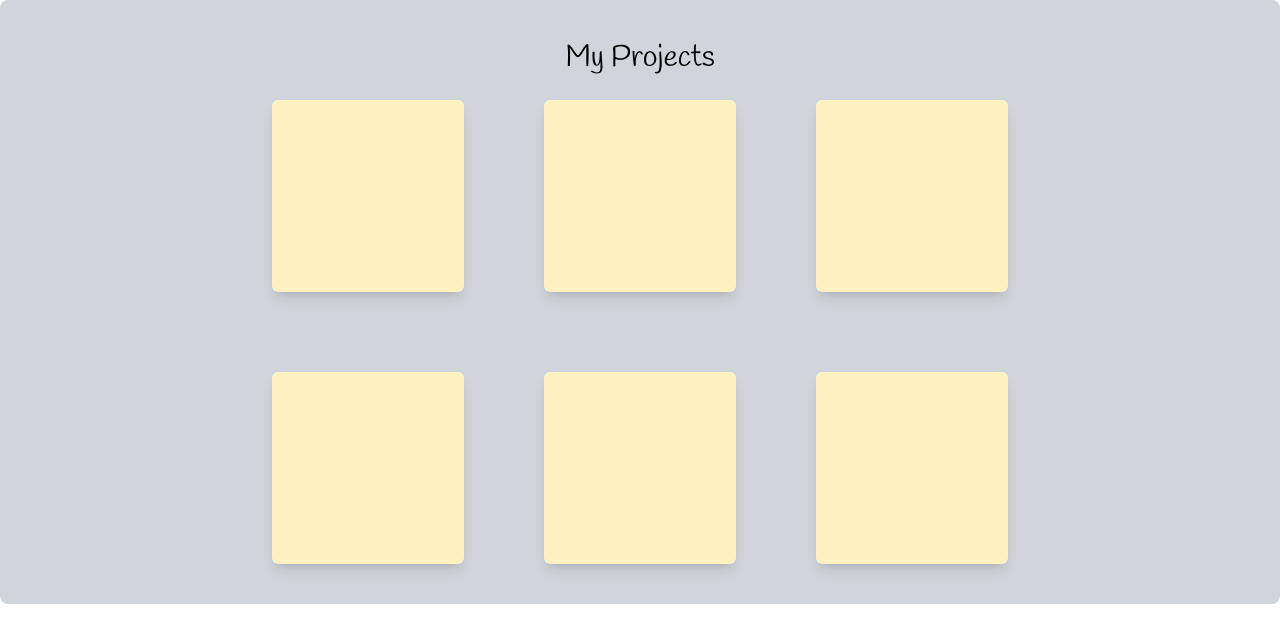
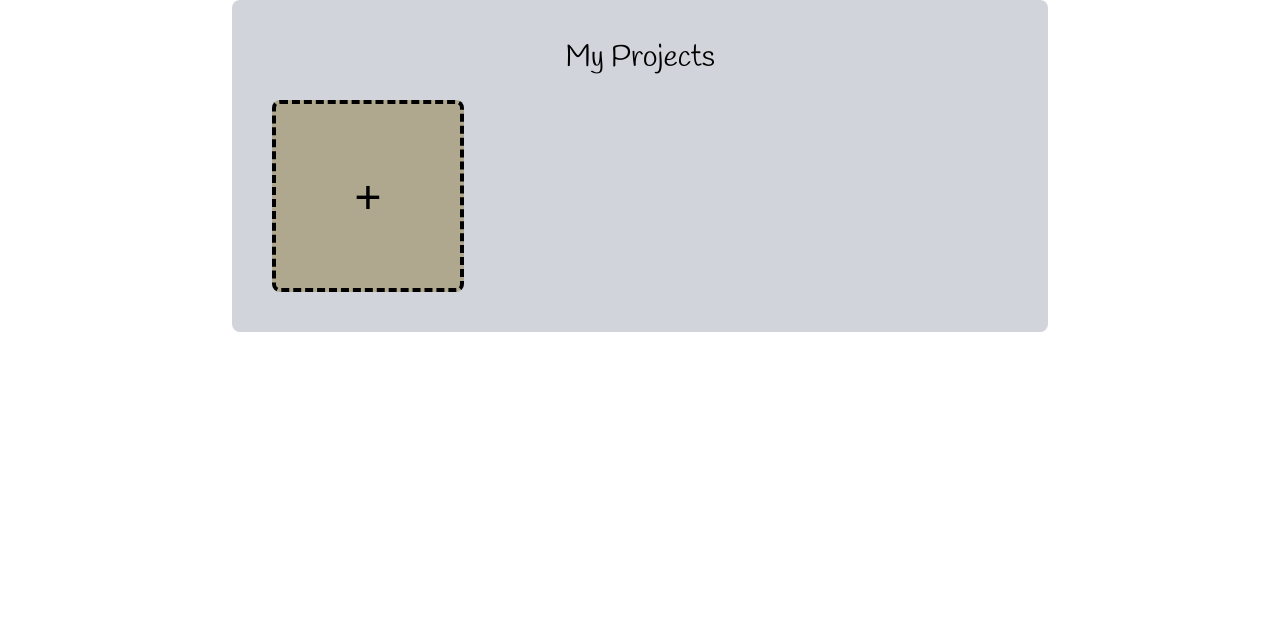
Before and after one commit to zam-cv/creass, a React (Vite) app in the folder app/: page /MyProjects in a window 1280 px wide. Shown: the top 642 px of the page. Built offline with nearby package versions, Linux system fonts and the light colour scheme.

Commit message:
post its

```diff
--- /dev/null
+++ b/app/src/components/CreateProjectModal.tsx
@@ -0,0 +1,43 @@
+import { useState } from "react";
+
+interface CreateProjectModalProps {
+  onCreate: (projectName: string) => void;
+  onClose: () => void;
+}
+
+export default function CreateProjectModal({
+  onCreate,
+  onClose,
+}: CreateProjectModalProps) {
+  const [projectName, setProjectName] = useState("");
+
+  const handleCreate = () => {
+    if (projectName.trim()) {
+      onCreate(projectName);
+      onClose();
+    }
+  };
+
+  return (
+    <div className="fixed inset-0 bg-black bg-opacity-50 flex justify-center items-center z-50">
+      <div className="bg-gray-300 p-6 rounded-lg w-1/3">
+        <h2 className="text-xl mb-4 ml-1 font-handlee">Create New Project</h2>
+        <input
+          type="text"
+          placeholder="Project Name"
+          value={projectName}
+          onChange={(e) => setProjectName(e.target.value)}
+          className="w-full px-4 py-2 pr-12 outline-none bg-textfield rounded-lg hover:shadow-lg mb-4"
+        />
+        <div className="flex justify-end">
+          <button
+            onClick={handleCreate}
+            className="bg-gradient-to-b from-blue-500 to-blue-700 text-white px-4 py-2 rounded-lg hover:shadow-lg"
+          >
+            Create
+          </button>
+        </div>
+      </div>
+    </div>
+  );
+}
--- a/app/src/components/PostIt.tsx
+++ b/app/src/components/PostIt.tsx
@@ -1,11 +1,11 @@
-import React from "react";
+interface PostItProps {
+  title: string;
+}
 
-const PostIt: React.FC = () => {
+export default function PostIt({ title }: PostItProps) {
   return (
-    <div className="bg-postIt w-48 h-48 rounded-md shadow-lg p-4 flex items-center justify-center">
-      {/* <p className="text-gray-700 text-center">This is a Post-it note!</p> */}
+    <div className="w-48 h-48 bg-postIt rounded-lg flex justify-center items-center shadow-lg">
+      <span className="text-center">{title}</span>
     </div>
   );
-};
-
-export default PostIt;
+}
--- /dev/null
+++ b/app/src/components/newPostIt.tsx
@@ -0,0 +1,16 @@
+import React from "react";
+
+interface NewPostItProps {
+  onClick: (event: React.MouseEvent<HTMLDivElement, MouseEvent>) => void;
+}
+
+export default function NewPostIt({ onClick }: NewPostItProps) {
+  return (
+    <div
+      onClick={onClick}
+      className="cursor-pointer w-48 h-48 rounded-lg flex justify-center items-center bg-newPostIt border-4 border-dashed border-black"
+    >
+      <span className="text-5xl text-black">+</span>
+    </div>
+  );
+}
--- a/app/src/pages/MyProjects.tsx
+++ b/app/src/pages/MyProjects.tsx
@@ -1,21 +1,42 @@
+import { useState } from "react";
 import PostIt from "../components/PostIt";
+import NewPostIt from "../components/newPostIt";
+import CreateProjectModal from "../components/CreateProjectModal";
 
-function MyProjects() {
+export default function MyProjects() {
+  const [isModalOpen, setIsModalOpen] = useState(false);
+  const [projects, setProjects] = useState<string[]>([]);
+
+  const handleOpenModal = () => {
+    setIsModalOpen(true);
+  };
+
+  const handleCloseModal = () => {
+    setIsModalOpen(false);
+  };
+
+  const handleCreateProject = (projectName: string) => {
+    setProjects([...projects, projectName]);
+  };
+
   return (
-    <div className="flex justify-center items-center min-h-auto bg-gray-300 p-10 rounded-lg">
-      <div>
+    <div className="flex justify-center items-center min-h-auto">
+      <div className="bg-gray-300 p-10 rounded-lg">
         <h1 className="text-center text-3xl font-handlee mb-6">My Projects</h1>
         <div className="grid grid-cols-3 gap-20">
-          <PostIt />
-          <PostIt />
-          <PostIt />
-          <PostIt />
-          <PostIt />
-          <PostIt />
+          <NewPostIt onClick={handleOpenModal} />
+          {projects.map((project, index) => (
+            <PostIt key={index} title={project} />
+          ))}
         </div>
       </div>
+
+      {isModalOpen && (
+        <CreateProjectModal
+          onCreate={handleCreateProject}
+          onClose={handleCloseModal}
+        />
+      )}
     </div>
   );
 }
-
-export default MyProjects;
--- a/app/tailwind.config.js
+++ b/app/tailwind.config.js
@@ -5,6 +5,7 @@ export default {
     extend: {
       colors: {
         postIt: "#FFF1C1",
+        newPostIt: "#B0A88E",
         textfield: "#D9D9D9",
       },
       fontFamily: {
```
